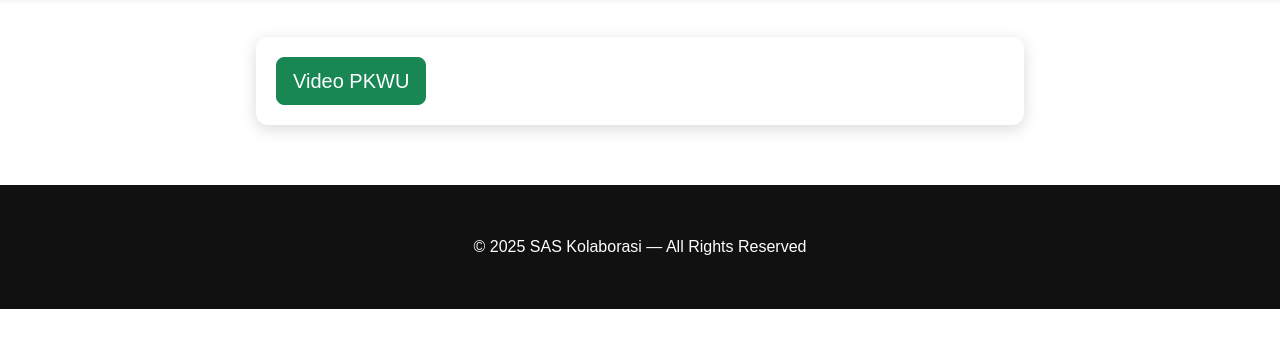
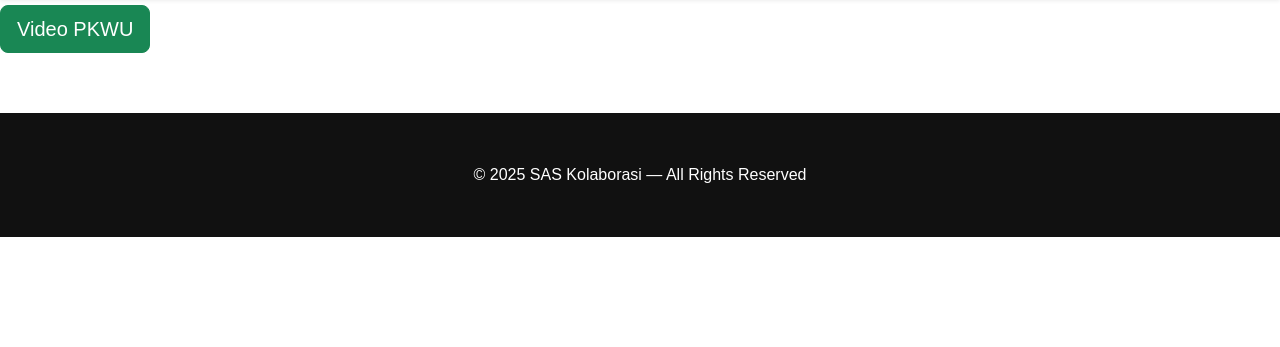
Before and after one commit to 04-12350-user/SASkolabkel4, a plain HTML site: page kreasi.html in a window 1280 px wide. Shown: the part 81-428 px from the top of the page. Drawn offline with nearby package versions, Linux system fonts and the light colour scheme.

Commit message:
Update kreasi.html

```diff
--- a/kreasi.html
+++ b/kreasi.html
@@ -208,9 +208,7 @@ footer {
   <h1 style="text-align:center; margin-top:30px;">Video PKWU</h1>
 
     <!-- CARD VIDEO -->
-    <div class="video-container">
        <a class="btn btn-success btn-lg" href="https://drive.google.com/file/d/1W1iXAyyBAUrzs8SneeVoPbh36NxRshaa/view?usp=sharing" role="button">Video PKWU</a>
-    </div>
 
 <!-- FOOTER -->
 <footer>
```
